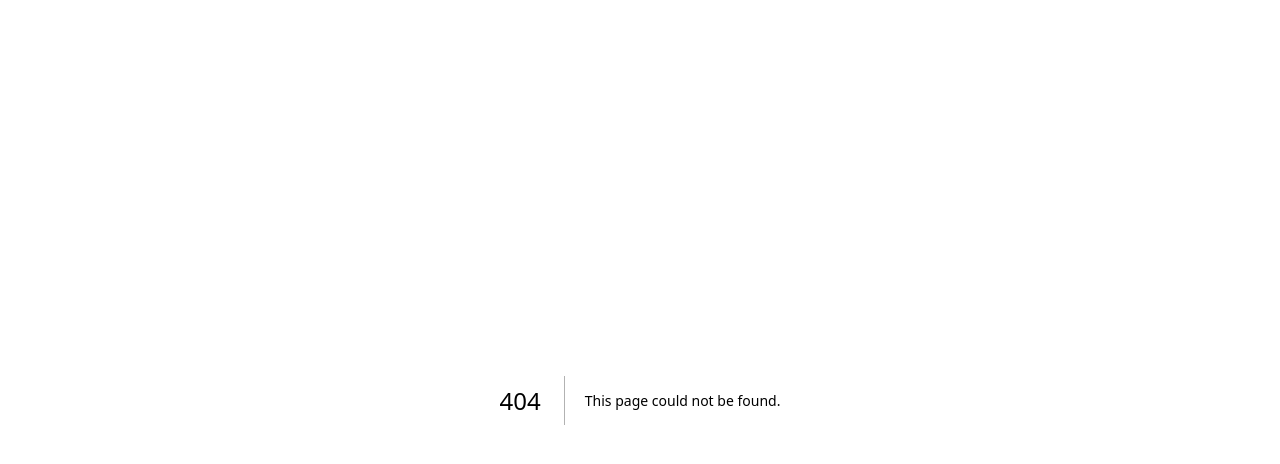
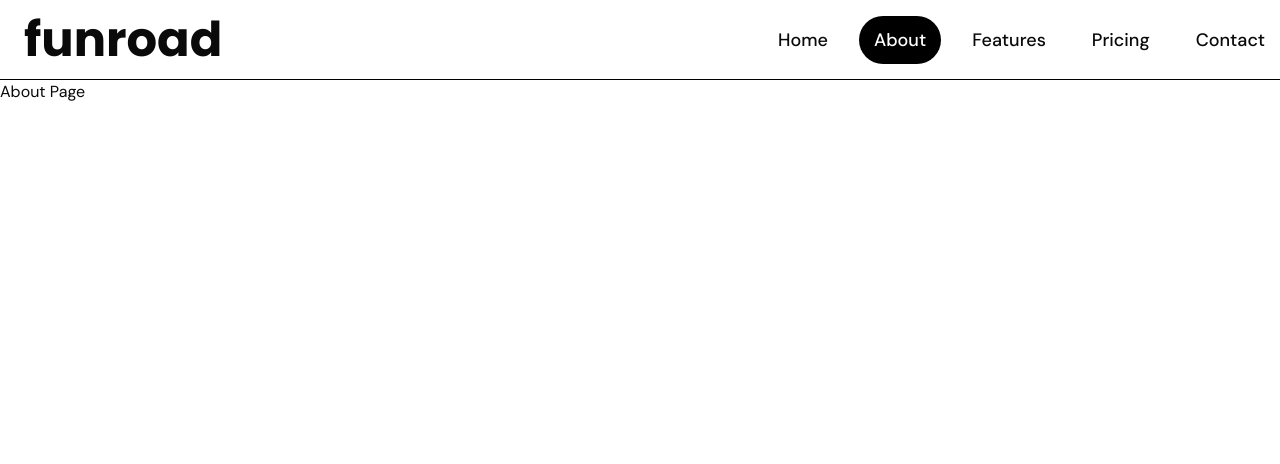
Before and after one commit to r2adio/zakkaten, a Next.js app: page /about in a window 1280 px wide. Before the commit this address had no page. Shown: the top 464 px of the page. Built offline with nearby package versions, Linux system fonts and the light colour scheme.

Commit message:
add home about features pricing contact pages

```diff
--- /dev/null
+++ b/src/app/(home)/about/page.tsx
@@ -0,0 +1,5 @@
+const Page = () => {
+  return <div>About Page</div>;
+};
+
+export default Page;
--- /dev/null
+++ b/src/app/(home)/contact/page.tsx
@@ -0,0 +1,5 @@
+const Page = () => {
+  return <div>Contact Page</div>;
+};
+
+export default Page;
--- /dev/null
+++ b/src/app/(home)/features/page.tsx
@@ -0,0 +1,5 @@
+const Page = () => {
+  return <div>Features Page</div>;
+};
+
+export default Page;
--- a/src/app/(home)/navbar.tsx
+++ b/src/app/(home)/navbar.tsx
@@ -1,11 +1,45 @@
+"use client";
+
+import Link from "next/link";
 import { Poppins } from "next/font/google";
-import Link from "next/link";
+import { usePathname } from "next/navigation";
 
 import { cn } from "@/lib/utils";
+import { Button } from "@/components/ui/button";
 
 const poppins = Poppins({ subsets: ["latin"], weight: ["700"] });
 
+interface NavbarItemProps {
+  href: string;
+  children: React.ReactNode;
+  isActive?: boolean;
+}
+
+const NavbarItem = ({ href, children, isActive }: NavbarItemProps) => {
+  return (
+    <Button
+      asChild
+      variant="outline"
+      className={cn(
+        "bg-transparent hover:bg-transparent rounded-full hover:border-primary border-transparent px-3.5 text-lg",
+        isActive && "bg-black text-white hover:bg-black hover:text-white",
+      )}
+    >
+      <Link href={href}>{children}</Link>
+    </Button>
+  );
+};
+
+const navbarItems = [
+  { href: "/", children: "Home" },
+  { href: "/about", children: "About" },
+  { href: "/features", children: "Features" },
+  { href: "/pricing", children: "Pricing" },
+  { href: "/contact", children: "Contact" },
+];
+
 export const Navbar = () => {
+  const pathname = usePathname();
   return (
     <nav className="h-20 flex border-b justify-between font-medium bg-white">
       <Link href="/" className="pl-6 flex items-center">
@@ -13,6 +47,18 @@
           funroad
         </span>
       </Link>
+
+      <div className="items-center gap-4 hidden lg:flex">
+        {navbarItems.map((item) => (
+          <NavbarItem
+            key={item.href}
+            href={item.href}
+            isActive={pathname === item.href}
+          >
+            {item.children}
+          </NavbarItem>
+        ))}
+      </div>
     </nav>
   );
 };
--- /dev/null
+++ b/src/app/(home)/pricing/page.tsx
@@ -0,0 +1,5 @@
+const Page = () => {
+  return <div>Pricing Page</div>;
+};
+
+export default Page;
```
